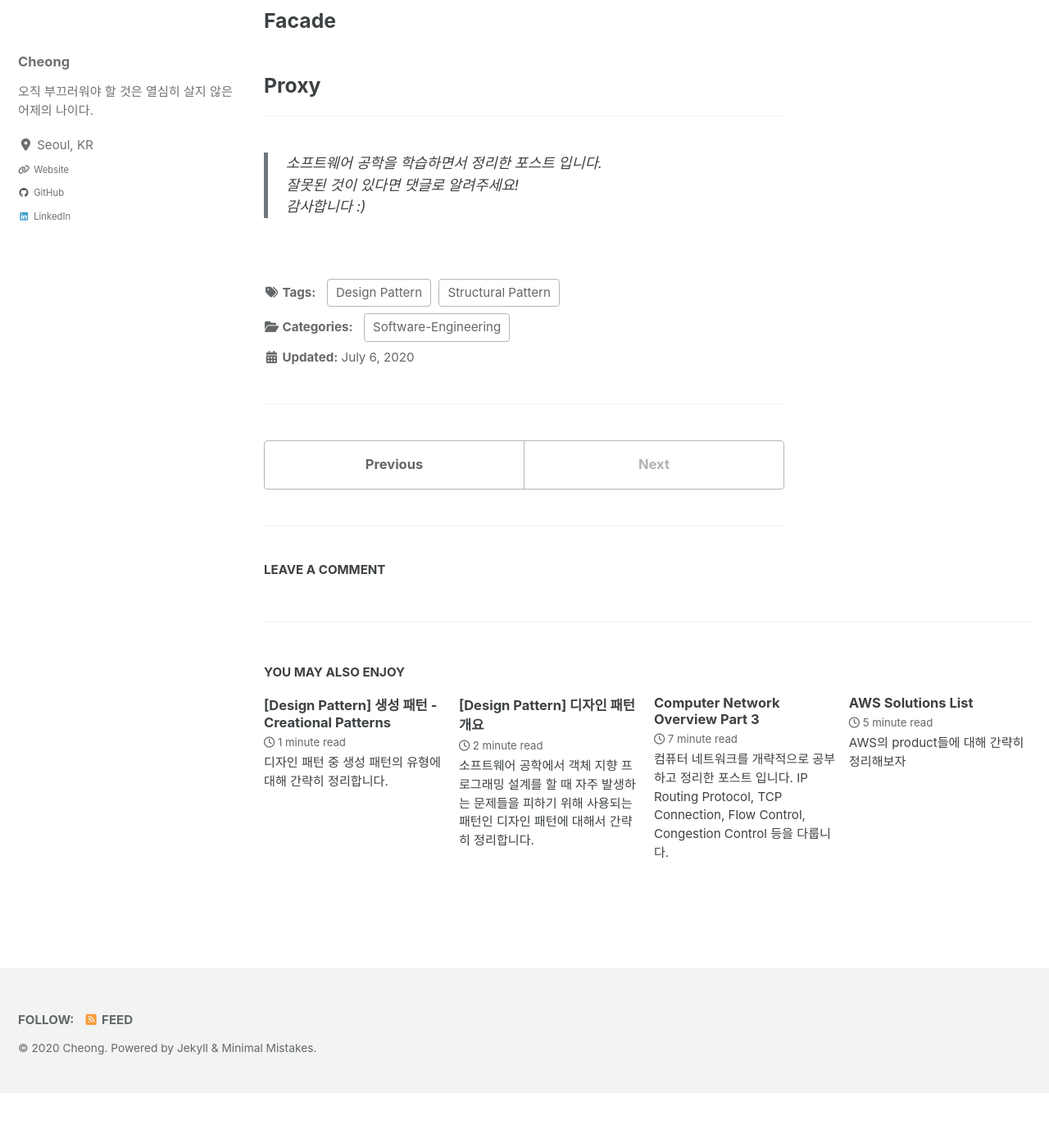
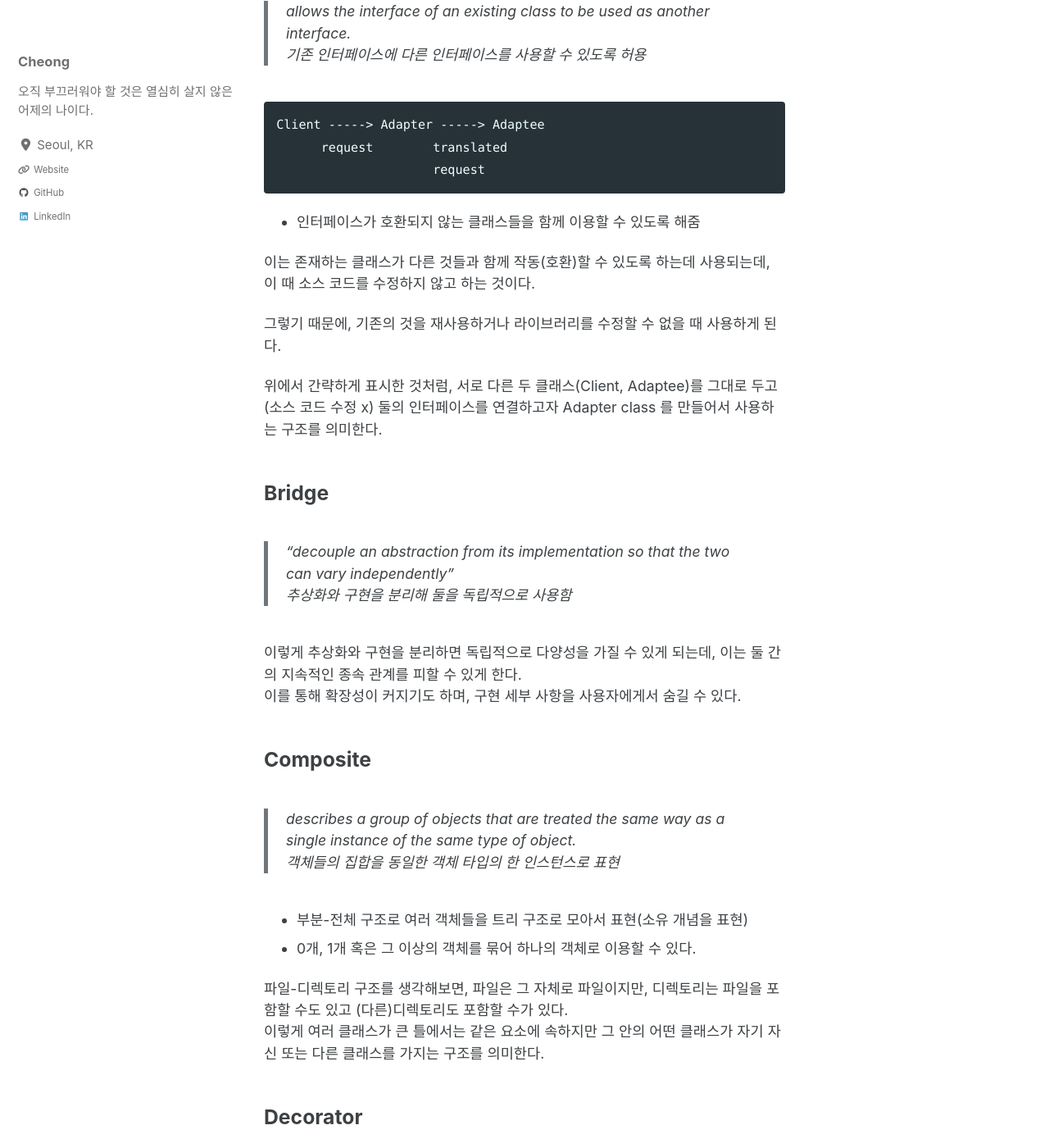
Before and after one commit to younghk/younghk.github.io, a Jekyll site: the page built from _posts/software-engineering/2020-07-06---design-pattern-structural-patterns.md, in a window 1280 px wide and 1400 px high, scrolled down 793 px. Shown: the whole window at 82% size. Built offline with Jekyll 4.4.1, drawn with Linux system fonts in a browser that asks for light colours; cached includes are drawn as plain includes; nearby versions of some CDN libraries; comment, search, counter and statistics services are not loaded; a style sheet for code colours, icons or effects is not loaded; before the commit the page ends 2126 px from its top, so only the background shows below that; some of the changed text lies outside the part shown.

Commit message:
auto uploaded

````diff
--- a/_posts/software-engineering/2020-07-06---design-pattern-structural-patterns.md
+++ b/_posts/software-engineering/2020-07-06---design-pattern-structural-patterns.md
@@ -14,21 +14,91 @@ toc_not_sticky: true
 
 ## 구조 패턴
 
+> ease the design by identifying a simple way to realize relationships among entities.
+
+구조 패턴(Structural Pattern)은 개체들간의 관계(책임)를 파악해서 설계하는 방법이다.
+
 ## 구조 패턴 유형
+
+디자인 패턴 중 `구조 패턴`의 유형들에 대해 알아보자.
 
 ### Adapter
 
+> allows the interface of an existing class to be used as another interface.
+> 기존 인터페이스에 다른 인터페이스를 사용할 수 있도록 허용
+
+```
+Client -----> Adapter -----> Adaptee
+      request        translated
+                     request
+```
+
+- 인터페이스가 호환되지 않는 클래스들을 함께 이용할 수 있도록 해줌
+
+이는 존재하는 클래스가 다른 것들과 함께 작동(호환)할 수 있도록 하는데 사용되는데, 이 때 소스 코드를 수정하지 않고 하는 것이다.
+
+그렇기 때문에, 기존의 것을 재사용하거나 라이브러리를 수정할 수 없을 때 사용하게 된다.
+
+위에서 간략하게 표시한 것처럼, 서로 다른 두 클래스(Client, Adaptee)를 그대로 두고(소스 코드 수정 x) 둘의 인터페이스를 연결하고자 Adapter class 를 만들어서 사용하는 구조를 의미한다.
+
 ### Bridge
+
+> "decouple an abstraction from its implementation so that the two can vary independently"
+> 추상화와 구현을 분리해 둘을 독립적으로 사용함
+
+이렇게 추상화와 구현을 분리하면 독립적으로 다양성을 가질 수 있게 되는데, 이는 둘 간의 지속적인 종속 관계를 피할 수 있게 한다.
+이를 통해 확장성이 커지기도 하며, 구현 세부 사항을 사용자에게서 숨길 수 있다.
 
 ### Composite
 
+> describes a group of objects that are treated the same way as a single instance of the same type of object.
+> 객체들의 집합을 동일한 객체 타입의 한 인스턴스로 표현
+
+- 부분-전체 구조로 여러 객체들을 트리 구조로 모아서 표현(소유 개념을 표현)
+- 0개, 1개 혹은 그 이상의 객체를 묶어 하나의 객체로 이용할 수 있다.
+
+파일-디렉토리 구조를 생각해보면, 파일은 그 자체로 파일이지만, 디렉토리는 파일을 포함할 수도 있고 (다른)디렉토리도 포함할 수가 있다.
+이렇게 여러 클래스가 큰 틀에서는 같은 요소에 속하지만 그 안의 어떤 클래스가 자기 자신 또는 다른 클래스를 가지는 구조를 의미한다.
+
 ### Decorator
+
+> allows behavior to be added to an individual object, dynamically, without affecting the behavior of other objects from the same class.
+> 주어진 상황 및 용도에 따라 어떤 객체에 책임을 덧붙이는 패턴
+
+- 기존 객체의 메서드에 새로운 행동을 추가하거나 오버라이드 할 수 있다.
+
+각각의 기능을 담당하는 클래스와 이 기능을 적용할 클래스를 분리하여 필요에 따라 동적으로 기능을 적용하는 구조를 의미한다.
+
+이는 주요 기능에 추가적인 기능을 넣거나 뺄 때 사용하게 된다.
 
 ### Facade
 
+> an object that serves as a front-facing interface masking more complex underlying or structural code
+> 복잡한 구조 코드에 대한 간략화된 인터페이스를 제공하는 객체
+
+- 많은 분량의 코드에 접근할 수 있는 단순한 인터페이스를 제공한다.
+
 ### Proxy
 
+> a class functioning as an interface to something else
+> 다른 무언가를 해주는 인터페이스
+
+어떤 클래스에 접근해 주요 기능이 수행되기 전에, 부가적인 전처리 단계를 수행해주는 구조를 짤 때 사용된다.
+
+이는 다양한 분야에서 사용이 되는데(ex. 네트워크) proxy 라는 이름에서 알 수 있듯이 각 분야에 대해 그러한 작업들을 수행한다.
+
+- 접근 조절, 비용 절감, 복잡도 감소를 위해 접근이 힘든 객체에 대한 대역을 제공
+
 ---
+
+References :
+https://en.wikipedia.org/wiki/Structural_pattern
+https://en.wikipedia.org/wiki/Adapter_pattern
+https://en.wikipedia.org/wiki/Bridge_pattern
+https://en.wikipedia.org/wiki/Composite_pattern
+https://en.wikipedia.org/wiki/Decorator_pattern
+https://en.wikipedia.org/wiki/Facade_pattern
+https://en.wikipedia.org/wiki/Proxy_pattern
 
 > 소프트웨어 공학을 학습하면서 정리한 포스트 입니다.
 > 잘못된 것이 있다면 댓글로 알려주세요!
````
